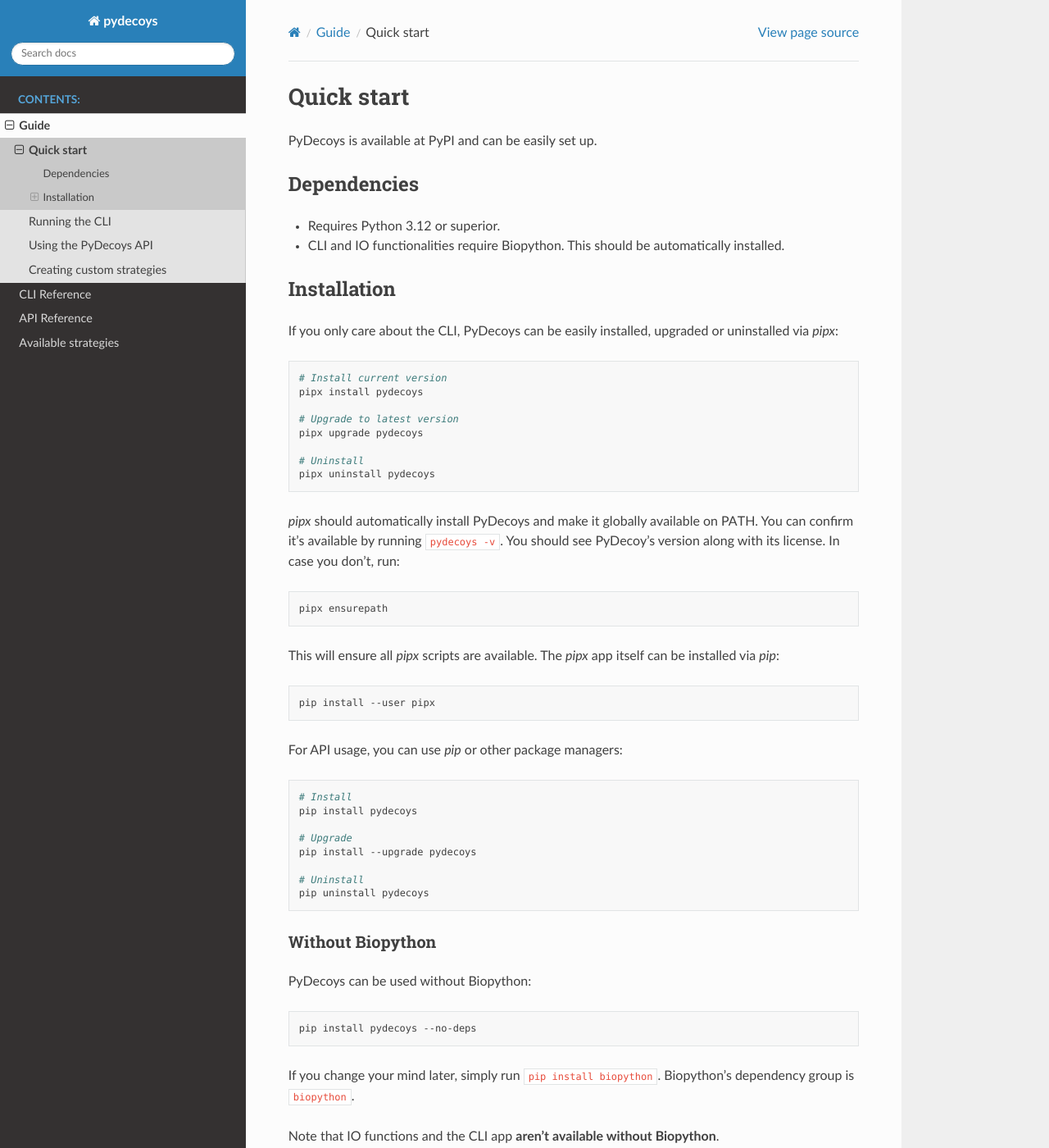
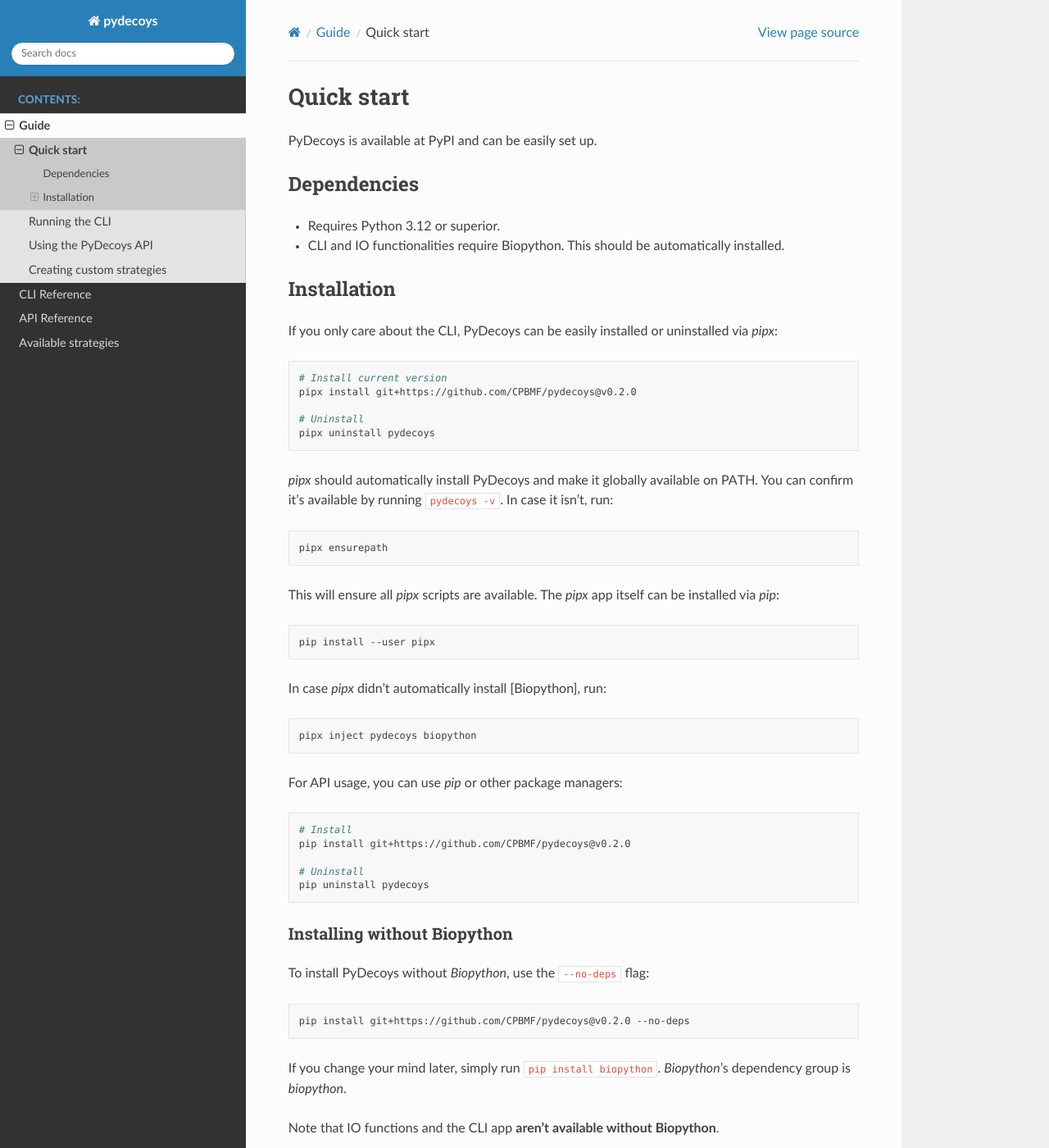
Before and after one commit to CPBMF/pydecoys, a Sphinx documentation site: the page built from docs/source/guide/starting.rst, in a window 1280 px wide and 1400 px high. Shown: the whole window at 82% size. Built offline with Sphinx 7.4.7 and the Read the Docs theme 3.1.0, drawn with Linux system fonts in a browser that asks for light colours.

Commit message:
docs(installation): Fix installation guide

```diff
--- a/docs/source/guide/starting.rst
+++ b/docs/source/guide/starting.rst
@@ -13,23 +13,20 @@
 Installation
 ------------
 
-If you only care about the CLI, PyDecoys can be easily installed, upgraded or
-uninstalled via `pipx`:
+If you only care about the CLI, PyDecoys can be easily installed or uninstalled
+via `pipx`:
 
 .. code-block:: sh
 
     # Install current version
-    pipx install pydecoys
-
-    # Upgrade to latest version
-    pipx upgrade pydecoys
+    pipx install git+https://github.com/CPBMF/pydecoys@v0.2.0
 
     # Uninstall
     pipx uninstall pydecoys
 
 `pipx` should automatically install PyDecoys and make it globally available on
-PATH. You can confirm it's available by running ``pydecoys -v``. You should see
-PyDecoy's version along with its license. In case you don't, run:
+PATH. You can confirm it's available by running ``pydecoys -v``. In case it
+isn't, run:
 
 .. code-block:: sh
 
@@ -42,28 +39,32 @@
 
     pip install --user pipx
 
+In case `pipx` didn't automatically install [Biopython], run:
+
+.. code-block:: sh
+
+    pipx inject pydecoys biopython
+
 For API usage, you can use `pip` or other package managers:
 
 .. code-block:: sh
 
     # Install
-    pip install pydecoys
-
-    # Upgrade
-    pip install --upgrade pydecoys
+    pip install git+https://github.com/CPBMF/pydecoys@v0.2.0
 
     # Uninstall
     pip uninstall pydecoys
 
-Without Biopython
-^^^^^^^^^^^^^^^^^
-PyDecoys can be used without Biopython:
+Installing without Biopython
+^^^^^^^^^^^^^^^^^^^^^^^^^^^^
+
+To install PyDecoys without `Biopython`, use the ``--no-deps`` flag:
 
 .. code-block:: sh
 
-    pip install pydecoys --no-deps
+    pip install git+https://github.com/CPBMF/pydecoys@v0.2.0 --no-deps
 
 If you change your mind later, simply run ``pip install biopython``.
-Biopython's dependency group is ``biopython``.
+`Biopython`'s dependency group is `biopython`.
 
 Note that IO functions and the CLI app **aren't available without Biopython**.
```
Also changed, not shown: README.md (+18 -13 lines).
